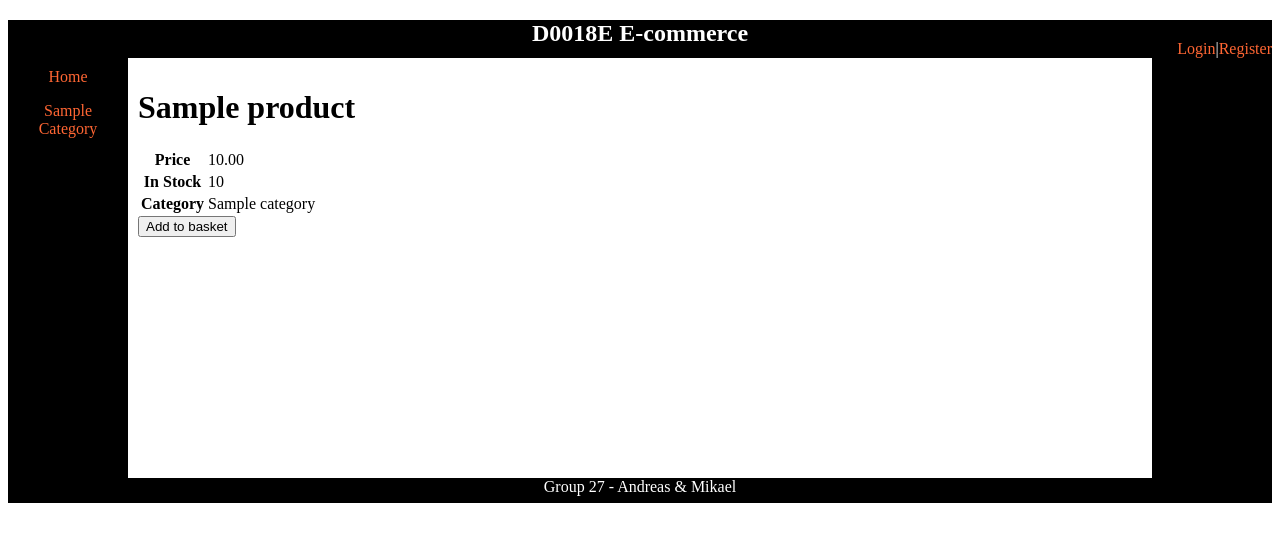
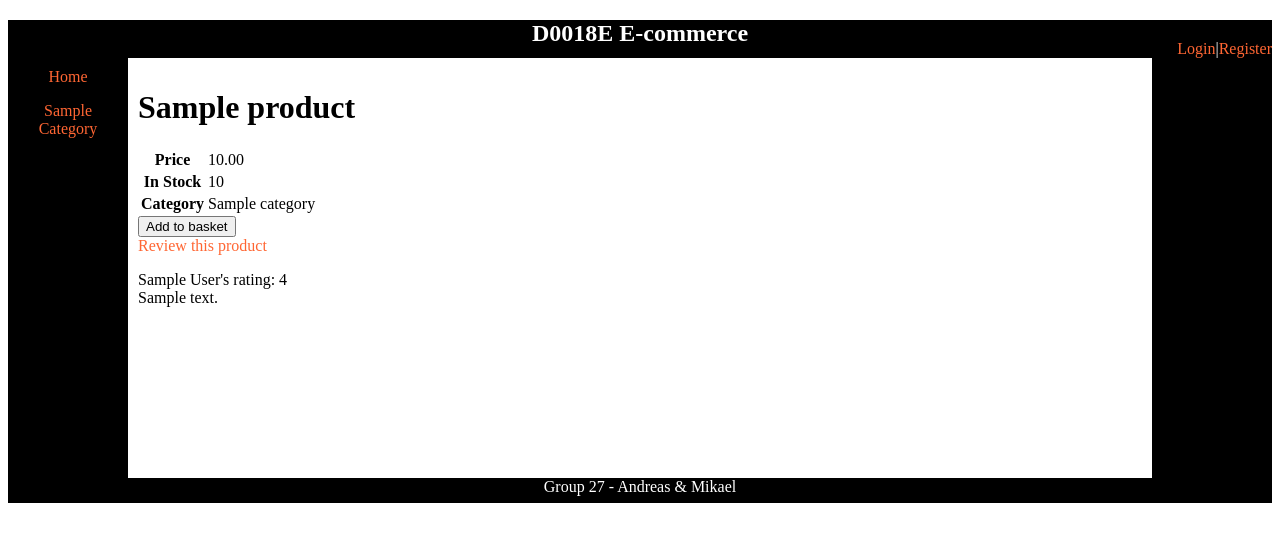
Before and after one commit to apalo/d0018e, a Django app: page /products/1/ in a window 1280 px wide. Shown: the top 542 px of the page. Run offline with Django 3.2, Linux system fonts and the light colour scheme; tables that the repository leaves empty hold one stand-in row (values such as "Sample post").

Commit message:
added reviews

```diff
--- a/populate.sql
+++ b/populate.sql
@@ -13,6 +13,6 @@ VALUES ("Macbook Air 10-inch", 10995, 2, 4.9, 1),
        ("HP Gaming Deluxe", 13795, 1, 4.2, 2),
        ("BenQ 24-inch Full-HD", 1795, 2, 4.9, 3),
        ("Logitech generic keyboard", 195, 7, 4.3, 4),
-       ("Logotech gaming keyboard", 399, 5, 4.1, 4),
+       ("Logitech gaming keyboard", 399, 5, 4.1, 4),
        ("Logitech gaming mouse", 599, 1, 3.9, 5),
        ("Django for noobs", 299, 1, 5.0, 6);
--- a/schema.sql
+++ b/schema.sql
@@ -65,6 +65,7 @@ CREATE TABLE IF NOT EXISTS `d0018e_ecommerce`.`customers` (
   `password` NVARCHAR(255) NOT NULL,
   `name` NVARCHAR(255) NOT NULL,
   `created_at` DATETIME NOT NULL,
+  `last_login` DATETIME,
   PRIMARY KEY (`id`),
   UNIQUE INDEX `customers_email_udx` (`email` ASC))
 ENGINE = InnoDB;
--- a/website/frontend/templates/frontend/product_details.html
+++ b/website/frontend/templates/frontend/product_details.html
@@ -21,4 +21,12 @@
         {% csrf_token %}
         <input type="submit" value="Add to basket">
     </form>
+
+    <a href="{% url "review" product_id=product.id %}">Review this product</a> <br />
+    {% for review in reviews %}
+        <p>
+        {{review.customer.name}}'s rating: {{ review.rating }} <br />
+        {{ review.comment }}
+        </p>
+    {% endfor %}
 {% endblock %}
--- /dev/null
+++ b/website/frontend/templates/frontend/review_complete.html
@@ -0,0 +1,5 @@
+{% extends "frontend/base.html" %}
+{% block title %} front page {% endblock %}
+{% block body %}
+	<p>Thank you for your review!</p>
+{% endblock %}
--- a/website/frontend/urls.py
+++ b/website/frontend/urls.py
@@ -10,4 +10,5 @@ urlpatterns = [
     url(r'^category/(?P<cat_name>\w+)/$', views.category_view, name='category'),
     url(r'^products/(?P<product_id>\d+)/$', views.product_details, name="products.details"),
     url(r'^products/(?P<product_id>\d+)/add/$', views.products_buy, name="products.buy"),
+	url(r'^review/(?P<product_id>\d+)/$', views.review, name="review"),
 ]
--- a/website/frontend/views.py
+++ b/website/frontend/views.py
@@ -2,8 +2,9 @@ from django.shortcuts import render, render_to_response, redirect, Http404
 from django.http import HttpResponse, HttpResponseRedirect
 from django.template import RequestContext, loader
 from django.contrib.auth import authenticate, login, logout, get_user_model
-from .models import Category, Product
+from .models import Category, Product, Review, Customer
 from .forms import RegistrationForm
+from django.utils import timezone
 
 def category_reqctx(request):
 	return {
@@ -21,11 +22,12 @@ def index(request):
     return HttpResponse(template.render(context))
 
 def product_details(request, product_id):
+    reviews = Review.objects.filter(product__id = product_id)
     try:
         product = Product.objects.get(pk=product_id)
     except Product.DoesNotExist:
         raise Http404("Products doesn't exists")
-    return render(request, "frontend/product_details.html", {"product": product})
+    return render(request, "frontend/product_details.html", {"product": product, "reviews": reviews})
 
 def products_buy(request, product_id):
     # TODO: check if user is logged in, otherwise redirect back or something
@@ -90,3 +92,34 @@ def category_view(request, cat_name = None):
 		'category_id': category_id,
 	})
 	return HttpResponse(template.render(context))
+
+def review(request, product_id):
+    error = ""
+    if request.method == 'POST':
+        comment = request.POST['comment']
+        try:
+            rating = request.POST['rating']
+            product = Product.objects.get(pk=product_id)
+            customer = Customer.objects.get(pk=request.user.id)
+            review_obj = Review(
+                    comment=comment,
+                    rating=rating,
+                    product=product,
+                    customer=customer,
+                    created_at=timezone.now())
+            review_obj.save()
+            return render(request, "frontend/review_complete.html")
+        except KeyError:
+            # exception if no 'rating' exists in POST
+            error = "You must provide a product rating."
+    try:
+        product = Product.objects.get(pk=product_id)
+    except Product.DoesNotExist:
+        raise Http404("Product does not exist")
+    # Each user may only review a product once
+    review_exists = False
+    if request.user.is_authenticated():
+        r = Review.objects.filter(customer=request.user.id).filter(product=product_id)
+        if r:
+            review_exists = True
+    return render(request, "frontend/review.html", {"product": product, "review_exists": review_exists, "error": error})
```
Also changed, not shown: website/frontend/templates/frontend/review.html (added, +27 -0 lines).
